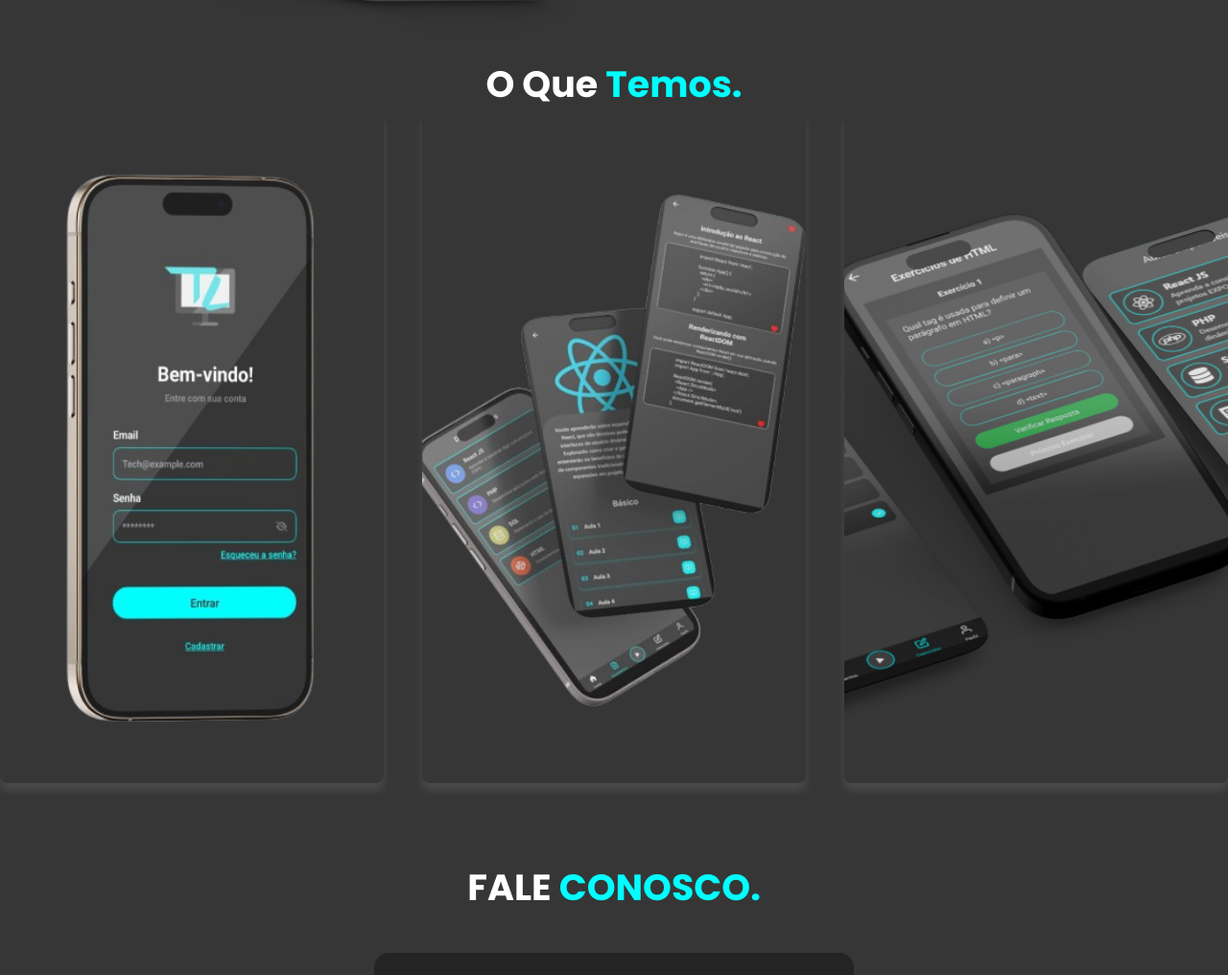
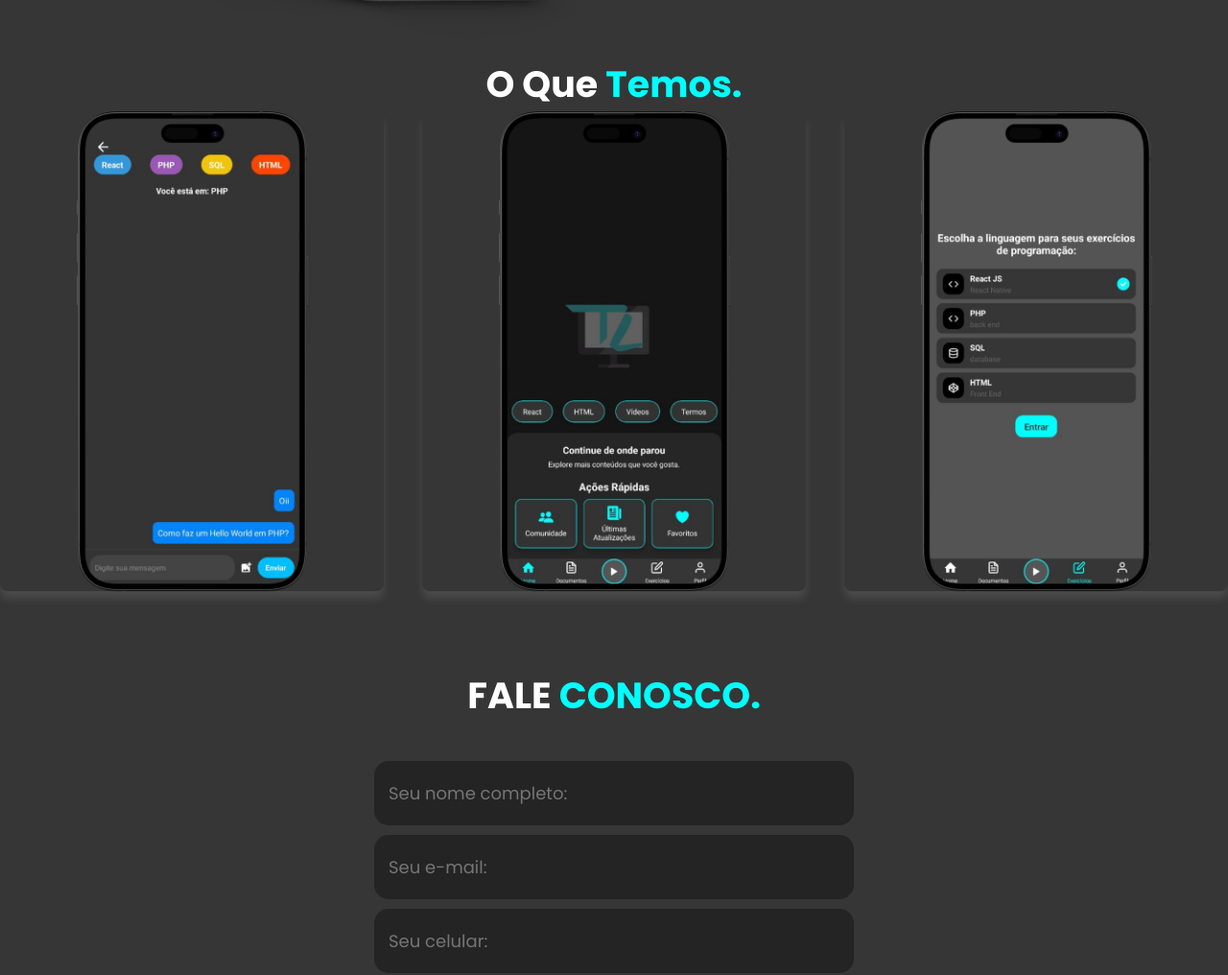
Before and after one commit to cauagalvao30900/TechLearn-SIte, a plain HTML site: page index.html in a window 1280 px wide. Shown: the part 2199-3215 px from the top of the page at 96% size. Drawn offline with nearby package versions, Linux system fonts and the light colour scheme.

Commit message:
Resolvendo conflitos

```diff
--- a/index.html
+++ b/index.html
@@ -147,11 +147,11 @@
             <div class="interface">
                 <h2 class="titulo">O Que <span>Temos.</span></h2>
                 <div class="flex">
-                    <div class="img-port" style="background-image: url(images/tt.png);">
+                    <div class="img-port" style="background-image: url(images/iPhone\ Comunidade.png);">
                     </div>
-                    <div class="img-port" style="background-image: url(images/imagem_2024-09-03_011402056-removebg-preview.png);">
+                    <div class="img-port" style="background-image: url(images/iPhone\ Home.png);">
                     </div>
-                    <div class="img-port" style="background-image: url(images/Mobile\ App\ Screen\ Mockup\ \(1\).png);">
+                    <div class="img-port" style="background-image: url(images/iPhone\ Exercícios.png);">
                     </div>
                 </div><!--flex-->
             </div><!--interface-->
--- a/style.css
+++ b/style.css
@@ -283,14 +283,15 @@ section.sobre .flex {
   }
 
   .img-port {
-    width: 700px; /* Largura padrão */
-    height: 700px; /* Altura padrão */
-    background-size: cover; /* Faz com que a imagem cubra completamente o elemento */
+    width: 500px; /* Largura padrão */
+    height: 500px; /* Altura padrão */
+    background-size: contain; /* Mantém a proporção da imagem */
     background-position: center; /* Centraliza a imagem dentro do elemento */
     background-repeat: no-repeat; /* Evita a repetição da imagem */
-    border-radius: 8px; /* Adiciona bordas arredondadas, ajuste conforme necessário */
+    border-radius: 8px; /* Adiciona bordas arredondadas */
     box-shadow: 0 8px 8px rgba(255, 255, 255, 0.1); /* Adiciona uma sombra sutil */
   }
+
 
 
 /* ESTILO DO FORMULÁRIO DE CONTATO */
```
Also changed, not shown: images/iPhone Comunidade.png (added), images/iPhone Exercícios.png (added), images/iPhone Home.png (added).
